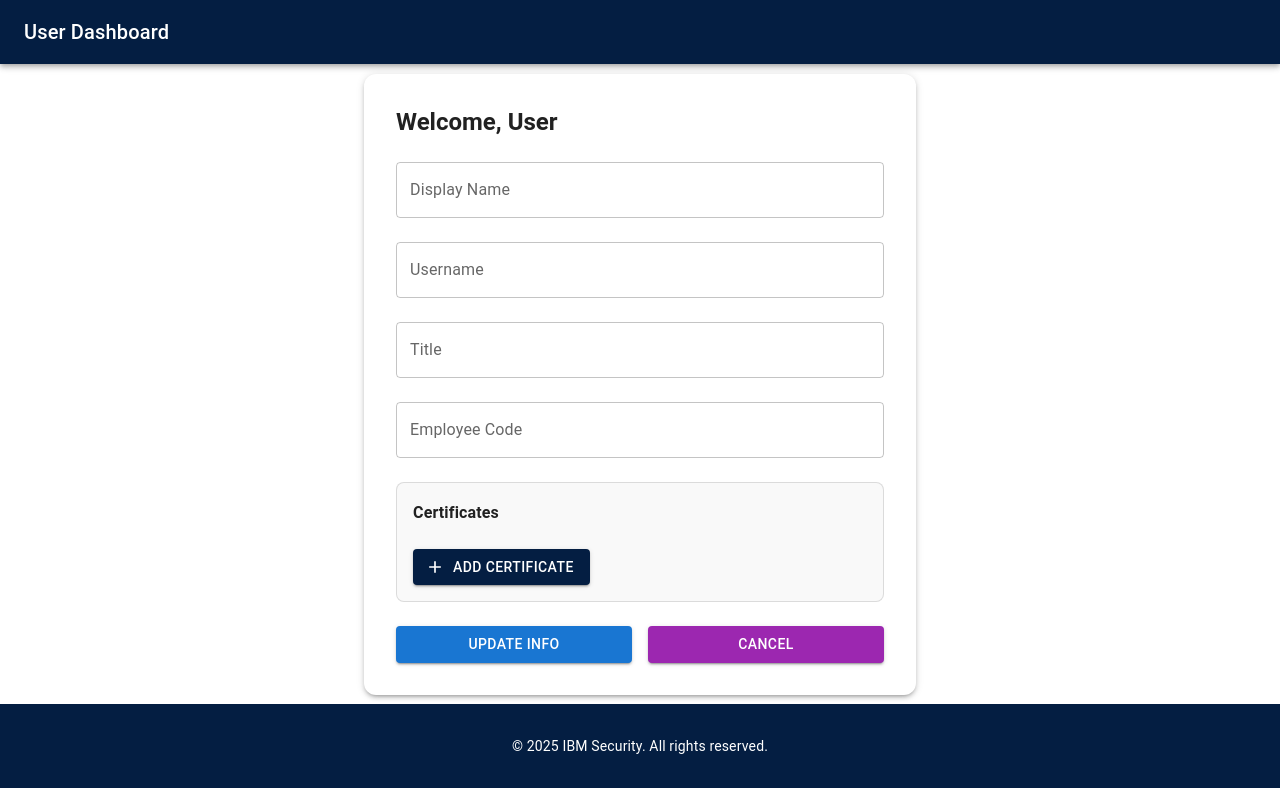
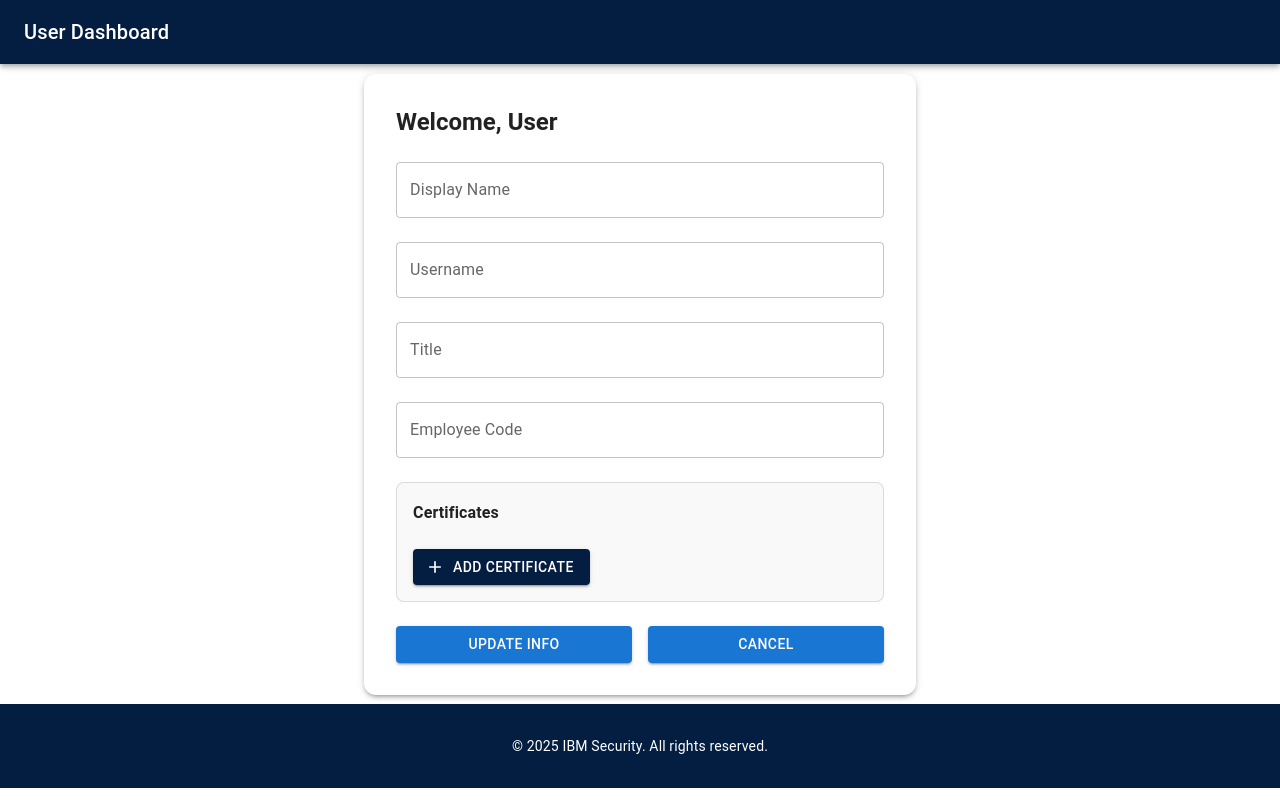
Before and after one commit to dilsha01/Auth-App-Mobile, a React (Create React App) app in the folder auth-app-website/: page /dashboard in a window 1280 px wide. Built offline with nearby package versions, Linux system fonts and the light colour scheme.

Commit message:
Update cancel

```diff
--- a/auth-app-website/src/pages/Dashboard.jsx
+++ b/auth-app-website/src/pages/Dashboard.jsx
@@ -264,7 +264,7 @@ const Dashboard = () => {
             <Button variant="contained" color="primary" sx={{ flex: 1, mr: 1 }} onClick={handleUpdate}>
               Update Info
             </Button>
-            <Button variant="contained" color="secondary" sx={{ flex: 1, ml: 1 }} onClick={handleCancel}>
+            <Button variant="contained" color="primary" sx={{ flex: 1, ml: 1 }} onClick={handleCancel}>
               Cancel
             </Button>
           </Box>
```
